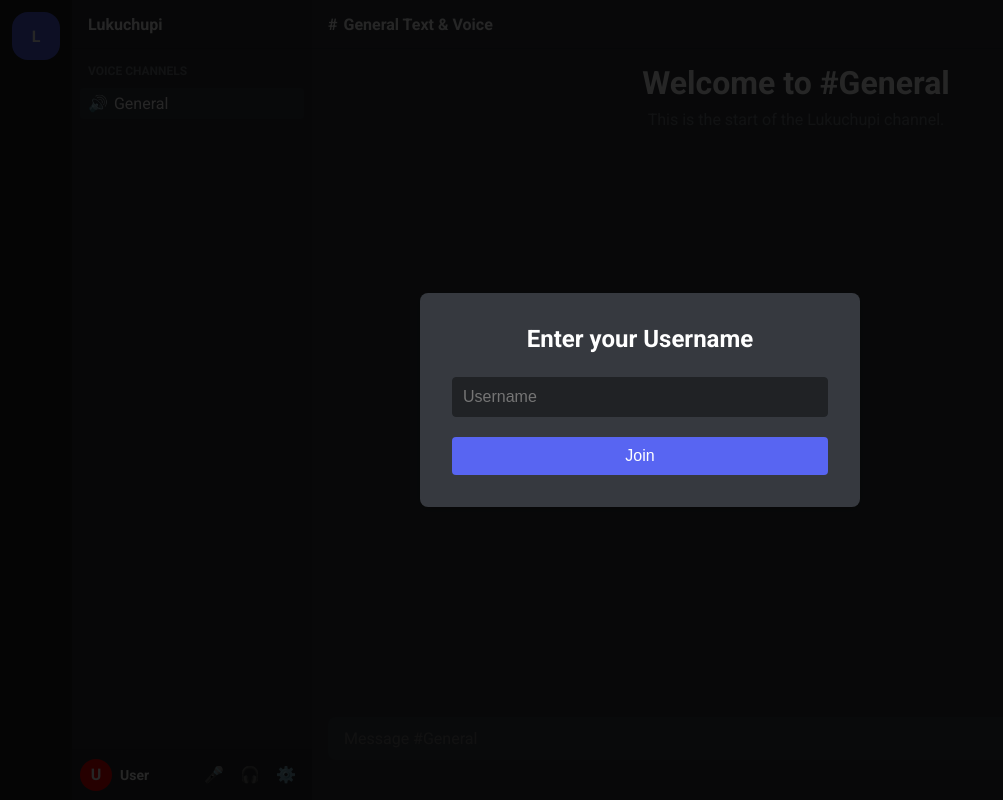
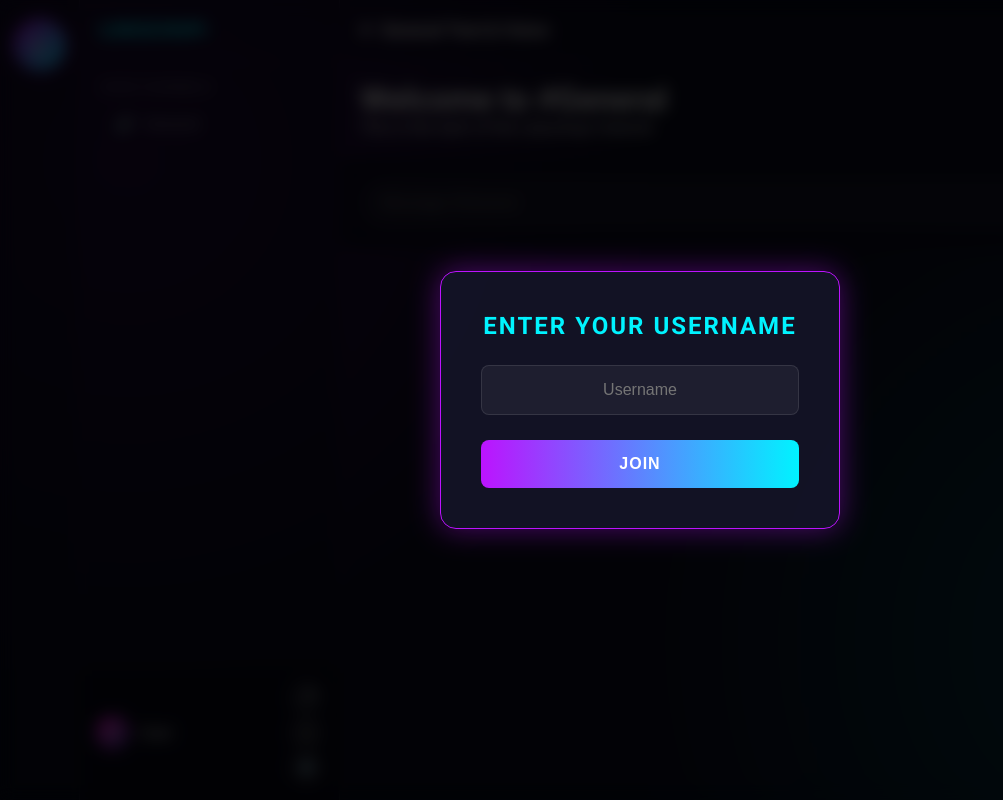
Before and after one commit to Mahmoud-Hussain/Lukuchupi, a website: page public/index.html in a window 1280 px wide. Shown: the whole page, without its empty margins (0-1003 px from the left). Drawn offline with nearby package versions, Linux system fonts and the light colour scheme; no server answers.

Commit message:
Neon theme overhaul, audio fixes, and join animation

```diff
--- a/public/style.css
+++ b/public/style.css
@@ -1,16 +1,13 @@
 :root {
-    --bg-tertiary: #202225;
-    --bg-secondary: #2f3136;
-    --bg-primary: #36393f;
-    --channel-hover: #34373c;
-    --channel-active: #393c43;
-    --text-normal: #dcddde;
-    --text-muted: #72767d;
-    --header-primary: #fff;
-    --interactive-normal: #b9bbbe;
-    --interactive-hover: #dcddde;
-    --interactive-active: #fff;
-    --brand-color: #5865F2;
+    --bg-primary: #0a0b1e;
+    --bg-secondary: rgba(255, 255, 255, 0.05);
+    --glass-border: rgba(255, 255, 255, 0.1);
+    --neon-blue: #00f3ff;
+    --neon-purple: #bc13fe;
+    --neon-green: #0aff0a;
+    --text-primary: #ffffff;
+    --text-secondary: #a0a0b0;
+    --font-family: 'Roboto', sans-serif;
 }
 
 * {
@@ -20,9 +17,12 @@
 }
 
 body {
-    font-family: 'Roboto', sans-serif;
-    color: var(--text-normal);
+    font-family: var(--font-family);
+    color: var(--text-primary);
     background-color: var(--bg-primary);
+    background-image:
+        radial-gradient(circle at 10% 20%, rgba(188, 19, 254, 0.2) 0%, transparent 40%),
+        radial-gradient(circle at 90% 80%, rgba(0, 243, 255, 0.2) 0%, transparent 40%);
     overflow: hidden;
     height: 100vh;
 }
@@ -30,115 +30,248 @@ body {
 .app-container {
     display: flex;
     height: 100vh;
+    backdrop-filter: blur(10px);
 }
 
-/* Server Sidebar */
+/* Glassmorphism Utilities */
+.glass-panel {
+    background: var(--bg-secondary);
+    backdrop-filter: blur(12px);
+    -webkit-backdrop-filter: blur(12px);
+    border: 1px solid var(--glass-border);
+    box-shadow: 0 4px 30px rgba(0, 0, 0, 0.1);
+}
+
+/* Sidebar */
 .servers-sidebar {
-    width: 72px;
-    background-color: var(--bg-tertiary);
+    width: 80px;
+    padding-top: 20px;
     display: flex;
     flex-direction: column;
     align-items: center;
-    padding-top: 12px;
-    overflow-y: auto;
+    border-right: 1px solid var(--glass-border);
+    background: rgba(10, 11, 30, 0.6);
 }
 
 .server-icon {
-    width: 48px;
-    height: 48px;
-    background-color: var(--bg-primary);
+    width: 50px;
+    height: 50px;
     border-radius: 50%;
+    background: linear-gradient(135deg, var(--neon-purple), var(--neon-blue));
     display: flex;
     align-items: center;
     justify-content: center;
+    font-weight: bold;
+    font-size: 20px;
+    box-shadow: 0 0 10px var(--neon-purple);
+    /* Neon Glow */
     cursor: pointer;
-    transition: all 0.2s ease;
-    margin-bottom: 8px;
-    font-weight: bold;
-    color: var(--text-normal);
+    transition: transform 0.2s, box-shadow 0.2s;
 }
 
 .server-icon:hover {
-    border-radius: 16px;
-    background-color: var(--brand-color);
-    color: #fff;
-}
-
-.server-icon.active {
-    border-radius: 16px;
-    background-color: var(--brand-color);
-    color: #fff;
+    transform: scale(1.1);
+    box-shadow: 0 0 20px var(--neon-blue);
 }
 
 /* Channels Sidebar */
 .channels-sidebar {
-    width: 240px;
-    background-color: var(--bg-secondary);
+    width: 260px;
     display: flex;
     flex-direction: column;
+    border-right: 1px solid var(--glass-border);
+    background: rgba(10, 11, 30, 0.4);
 }
 
 .server-header {
-    height: 48px;
-    padding: 12px 16px;
+    height: 60px;
+    padding: 20px;
+    font-size: 18px;
     font-weight: bold;
-    box-shadow: 0 1px 0 rgba(4, 4, 5, 0.2);
-    color: var(--header-primary);
+    text-transform: uppercase;
+    letter-spacing: 1px;
+    color: var(--neon-blue);
+    text-shadow: 0 0 5px rgba(0, 243, 255, 0.5);
+    border-bottom: 1px solid var(--glass-border);
     display: flex;
     align-items: center;
 }
 
 .channels-list {
     flex: 1;
-    padding: 8px;
-    overflow-y: auto;
+    padding: 20px;
 }
 
 .group-header {
-    padding: 8px;
     font-size: 12px;
-    font-weight: bold;
-    color: var(--text-muted);
+    color: var(--text-secondary);
+    margin-bottom: 10px;
     text-transform: uppercase;
+    letter-spacing: 1px;
 }
 
 .channel {
-    padding: 6px 8px;
-    margin: 2px 0;
-    border-radius: 4px;
-    color: var(--text-muted);
+    padding: 10px 15px;
+    border-radius: 8px;
+    color: var(--text-secondary);
     cursor: pointer;
+    transition: all 0.3s ease;
     display: flex;
+    align-items: center;
+    margin-bottom: 5px;
+}
+
+.channel:hover {
+    background: rgba(255, 255, 255, 0.1);
+    color: var(--text-primary);
+}
+
+/* Join Animation Helper Class */
+.channel.joining {
+    animation: pulse-green 1s infinite;
+}
+
+@keyframes pulse-green {
+    0% {
+        box-shadow: 0 0 0 0 rgba(10, 255, 10, 0.4);
+    }
+
+    70% {
+        box-shadow: 0 0 0 10px rgba(10, 255, 10, 0);
+    }
+
+    100% {
+        box-shadow: 0 0 0 0 rgba(10, 255, 10, 0);
+    }
+}
+
+.channel.connected {
+    color: var(--neon-green);
+    background: rgba(10, 255, 10, 0.1);
+    border: 1px solid rgba(10, 255, 10, 0.3);
+    text-shadow: 0 0 5px var(--neon-green);
+}
+
+.channel-icon {
+    margin-right: 10px;
+}
+
+/* Chat Area */
+.main-chat-area {
+    flex: 1;
+    display: flex;
+    flex-direction: column;
+    background: transparent;
+    position: relative;
+}
+
+.chat-header {
+    height: 60px;
+    padding: 0 20px;
+    display: flex;
+    align-items: center;
+    border-bottom: 1px solid var(--glass-border);
+    font-size: 18px;
+    font-weight: bold;
+    color: var(--text-primary);
+    background: rgba(10, 11, 30, 0.4);
+}
+
+.messages-container {
+    flex: 1;
+    padding: 20px;
+    overflow-y: auto;
+    display: flex;
+    flex-direction: column;
+}
+
+.message {
+    margin-bottom: 15px;
+    padding: 10px 15px;
+    border-radius: 12px;
+    background: rgba(255, 255, 255, 0.03);
+    border: 1px solid rgba(255, 255, 255, 0.05);
+    max-width: 80%;
+    align-self: flex-start;
+    animation: fadeIn 0.3s ease-in-out;
+}
+
+@keyframes fadeIn {
+    from {
+        opacity: 0;
+        transform: translateY(10px);
+    }
+
+    to {
+        opacity: 1;
+        transform: translateY(0);
+    }
+}
+
+.message-header {
+    font-size: 0.8rem;
+    margin-bottom: 4px;
+    display: flex;
+    /* justify-content: space-between; */
     align-items: center;
 }
 
-.channel:hover {
-    background-color: var(--channel-hover);
-    color: var(--interactive-hover);
+.message-username {
+    color: var(--neon-blue);
+    font-weight: bold;
+    margin-right: 10px;
 }
 
-.channel.active {
-    background-color: var(--channel-active);
-    color: var(--interactive-active);
+.message-timestamp {
+    color: var(--text-secondary);
+    font-size: 0.7rem;
 }
 
-.channel.connected {
-    color: #43b581;
-    /* Discord green for voice connected */
-    font-weight: bold;
+.message-content {
+    line-height: 1.5;
 }
 
-.channel-icon {
-    margin-right: 6px;
+/* Input Area */
+.message-input-area {
+    padding: 20px;
+    background: rgba(10, 11, 30, 0.8);
+    border-top: 1px solid var(--glass-border);
 }
 
-/* User Controls */
-.user-controls {
-    background-color: #292b2f;
-    padding: 8px;
+#message-form {
+    background: rgba(255, 255, 255, 0.05);
+    border: 1px solid var(--glass-border);
+    border-radius: 25px;
+    /* Pill shape */
+    padding: 5px 20px;
     display: flex;
     align-items: center;
+    transition: border-color 0.3s, box-shadow 0.3s;
+}
+
+#message-form:focus-within {
+    border-color: var(--neon-purple);
+    box-shadow: 0 0 10px rgba(188, 19, 254, 0.3);
+}
+
+#message-input {
+    flex: 1;
+    background: transparent;
+    border: none;
+    padding: 10px 0;
+    color: var(--text-primary);
+    outline: none;
+    font-size: 1rem;
+}
+
+/* Controls (User/Mic) */
+.user-controls {
+    padding: 15px;
+    border-top: 1px solid var(--glass-border);
+    display: flex;
     justify-content: space-between;
+    align-items: center;
+    background: rgba(0, 0, 0, 0.2);
 }
 
 .user-info {
@@ -147,168 +280,43 @@ body {
 }
 
 .avatar {
-    width: 32px;
-    height: 32px;
-    background-color: red;
-    /* Placeholder color */
+    width: 35px;
+    height: 35px;
+    border-radius: 50%;
+    background: linear-gradient(135deg, #ff00cc, #333399);
+    display: flex;
+    align-items: center;
+    justify-content: center;
+    margin-right: 10px;
+    font-weight: bold;
+    border: 2px solid var(--glass-border);
+}
+
+.control-btn {
+    background: rgba(255, 255, 255, 0.1);
+    border: none;
+    color: var(--text-secondary);
+    width: 35px;
+    height: 35px;
     border-radius: 50%;
     display: flex;
     align-items: center;
     justify-content: center;
-    font-weight: bold;
-    margin-right: 8px;
-    color: white;
-}
-
-.username {
-    font-weight: bold;
-    font-size: 14px;
-    color: var(--header-primary);
-}
-
-.controls-icons {
-    display: flex;
-}
-
-.control-btn {
-    background: none;
-    border: none;
-    color: var(--interactive-normal);
+    margin-left: 5px;
     cursor: pointer;
-    padding: 8px;
-    border-radius: 4px;
-    font-size: 16px;
+    transition: all 0.3s;
 }
 
 .control-btn:hover {
-    background-color: var(--bg-primary);
-    color: var(--interactive-hover);
+    background: var(--neon-blue);
+    color: #000;
+    box-shadow: 0 0 10px var(--neon-blue);
 }
 
-/* Main Chat Area */
-.main-chat-area {
-    flex: 1;
-    background-color: var(--bg-primary);
-    display: flex;
-    flex-direction: column;
-}
-
-.chat-header {
-    height: 48px;
-    padding: 0 16px;
-    display: flex;
-    align-items: center;
-    box-shadow: 0 1px 0 rgba(4, 4, 5, 0.2);
-    font-weight: bold;
-    color: var(--header-primary);
-}
-
-.chat-content {
-    flex: 1;
-    padding: 16px;
-    display: flex;
-    flex-direction: column;
-    align-items: center;
-    justify-content: center;
-    text-align: center;
-}
-
-.welcome-message h1 {
-    font-size: 32px;
-    color: var(--header-primary);
-    margin-bottom: 8px;
-}
-
-.welcome-message p {
-    color: var(--text-muted);
-}
-
-#video-grid {
-    display: flex;
-    flex-wrap: wrap;
-    justify-content: center;
-    margin-top: 20px;
-}
-
-/* Hide video element */
-/* Removed stray brace */
-
-/* --- New Styles for Chat & Modal --- */
-
-/* Main Chat Area Override */
-.main-chat-area {
-    width: 100%;
-    /* Ensure full width */
-}
-
-.chat-content {
-    justify-content: flex-end;
-    /* Push messages to bottom */
-    align-items: stretch;
-    /* Stretch to fill width */
-    padding: 0;
-}
-
-.messages-container {
-    flex: 1;
-    overflow-y: auto;
-    padding: 16px;
-    display: flex;
-    flex-direction: column;
-}
-
-.message {
-    margin-bottom: 8px;
-    line-height: 1.4;
-    word-wrap: break-word;
-    /* Prevent long words breaking layout */
-}
-
-.message-header {
-    display: flex;
-    align-items: baseline;
-    margin-bottom: 2px;
-}
-
-.message-username {
-    font-weight: bold;
-    color: var(--header-primary);
-    margin-right: 8px;
-    cursor: pointer;
-}
-
-.message-timestamp {
-    font-size: 0.75rem;
-    color: var(--text-muted);
-}
-
-.message-content {
-    color: var(--text-normal);
-}
-
-.message-input-area {
-    padding: 0 16px 20px 16px;
-    background-color: var(--bg-primary);
-    margin-top: 10px;
-}
-
-#message-form {
-    background-color: #40444b;
-    border-radius: 8px;
-    padding: 0 16px;
-    display: flex;
-    align-items: center;
-}
-
-#message-input {
-    width: 100%;
-    padding: 12px 0;
-    background-color: transparent;
-    border: none;
-    color: var(--text-normal);
-    outline: none;
-    font-family: inherit;
-    font-size: 1rem;
+.control-btn.muted,
+.control-btn.deafened {
+    color: #ff3333;
+    background: rgba(255, 0, 0, 0.1);
 }
 
 /* Modal */
@@ -318,7 +326,8 @@ body {
     left: 0;
     width: 100%;
     height: 100%;
-    background-color: rgba(0, 0, 0, 0.85);
+    background: rgba(0, 0, 0, 0.8);
+    backdrop-filter: blur(8px);
     display: flex;
     align-items: center;
     justify-content: center;
@@ -326,52 +335,67 @@ body {
 }
 
 .modal-content {
-    background-color: var(--bg-primary);
-    padding: 32px;
-    border-radius: 8px;
-    width: 90%;
-    max-width: 440px;
+    background: rgba(20, 20, 40, 0.9);
+    border: 1px solid var(--neon-purple);
+    box-shadow: 0 0 30px rgba(188, 19, 254, 0.4);
+    padding: 40px;
+    border-radius: 16px;
+    width: 100%;
+    max-width: 400px;
     text-align: center;
-    box-shadow: 0 2px 10px 0 rgba(0, 0, 0, .2);
 }
 
 .modal-content h2 {
-    color: var(--header-primary);
-    margin-bottom: 24px;
+    color: var(--neon-blue);
+    margin-bottom: 25px;
+    text-transform: uppercase;
+    letter-spacing: 2px;
 }
 
 #username-input {
     width: 100%;
-    padding: 10px;
-    background-color: var(--bg-tertiary);
-    border: 1px solid #202225;
-    border-radius: 4px;
-    color: var(--text-normal);
-    margin-bottom: 20px;
+    padding: 15px;
+    background: rgba(255, 255, 255, 0.05);
+    border: 1px solid var(--glass-border);
+    border-radius: 8px;
+    color: white;
+    margin-bottom: 25px;
     font-size: 16px;
     outline: none;
+    text-align: center;
+    transition: all 0.3s;
 }
 
 #username-input:focus {
-    border-color: var(--brand-color);
+    border-color: var(--neon-blue);
+    box-shadow: 0 0 15px rgba(0, 243, 255, 0.3);
 }
 
 .modal-content button {
     width: 100%;
-    background-color: var(--brand-color);
+    padding: 15px;
+    background: linear-gradient(90deg, var(--neon-purple), var(--neon-blue));
+    border: none;
+    border-radius: 8px;
     color: white;
-    padding: 10px;
-    border: none;
-    border-radius: 4px;
+    font-weight: bold;
     font-size: 16px;
-    font-weight: 500;
     cursor: pointer;
+    text-transform: uppercase;
+    letter-spacing: 1px;
+    transition: transform 0.2s;
 }
 
 .modal-content button:hover {
-    background-color: #4752c4;
+    transform: translateY(-2px);
+    box-shadow: 0 5px 20px rgba(188, 19, 254, 0.5);
 }
 
 .hidden {
     display: none !important;
 }
+
+video {
+    width: 0;
+    height: 0;
+}
```
Also changed, not shown: public/script.js (+10 -9 lines).
